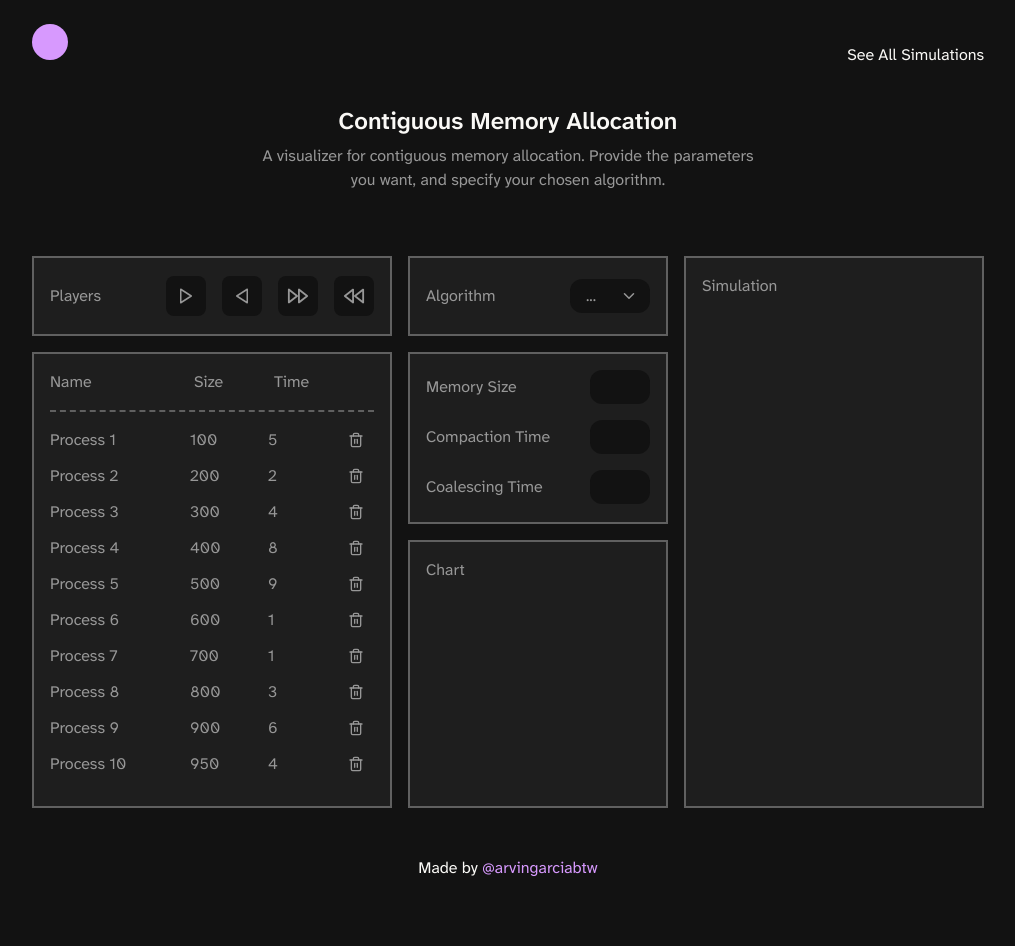
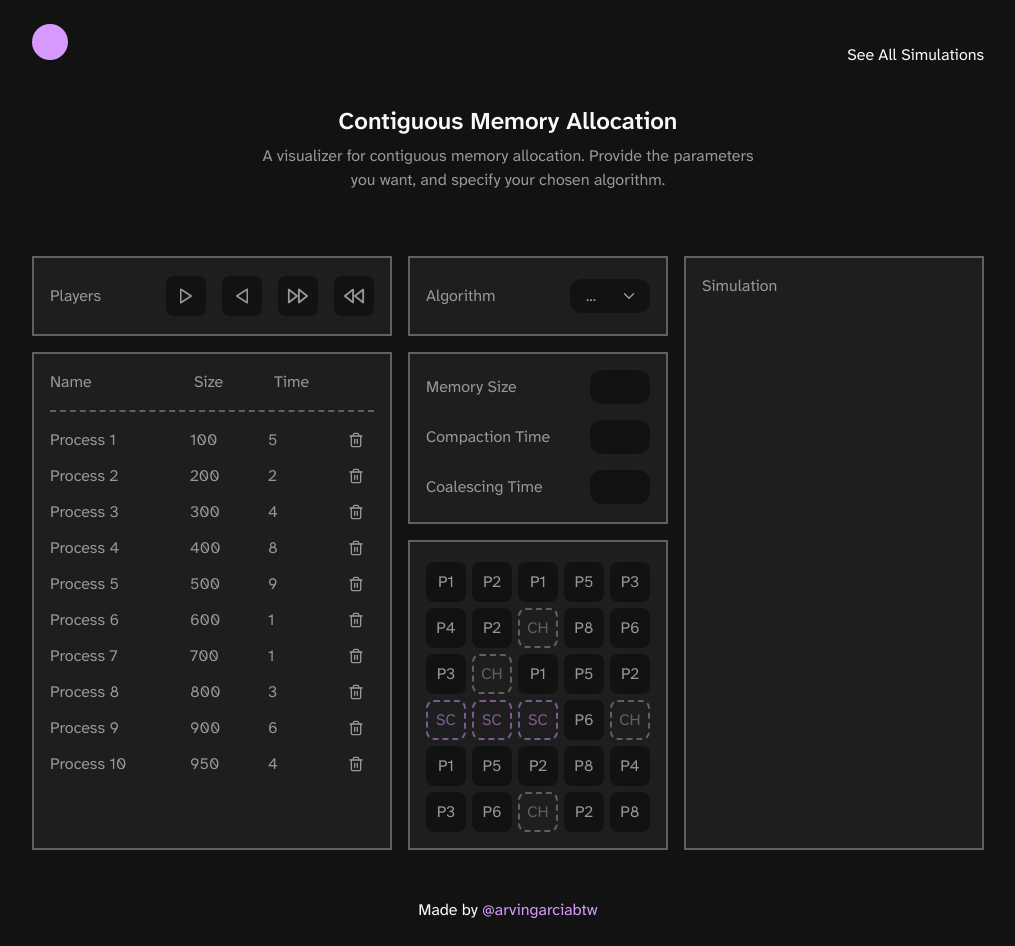
Before and after one commit to arvingarciabtw/simulations, a React (Vite) app: page /contiguous-memory-allocation in a window 1280 px wide. Shown: the whole page, without its empty margins (132-1147 px from the left). Before the commit the page ends 904 px from the top, so only its background shows below. Built offline with nearby package versions, Linux system fonts and the light colour scheme.

Commit message:
feat: implement chart component

```diff
--- a/src/pages/contiguous-memory-allocation-page.tsx
+++ b/src/pages/contiguous-memory-allocation-page.tsx
@@ -6,6 +6,7 @@ import type { Process } from "../types/process.model";
 import { Select } from "radix-ui";
 import { ChevronDown, Trash2, Play, FastForward } from "react-feather";
 import { useState } from "react";
+import type { ProcessCell } from "../types/process-cell.model";
 
 function CMAPage() {
 	return (
@@ -165,7 +166,67 @@ function Parameters() {
 }
 
 function Chart() {
-	return <section className={styles.chartGridArea}>Chart</section>;
+	const [placeholderData, setPlaceholderData] = useState([
+		{ id: 1, name: "P1", type: "normal" },
+		{ id: 2, name: "P2", type: "normal" },
+		{ id: 3, name: "P1", type: "normal" },
+		{ id: 4, name: "P5", type: "normal" },
+		{ id: 5, name: "P3", type: "normal" },
+		{ id: 6, name: "P4", type: "normal" },
+		{ id: 7, name: "P2", type: "normal" },
+		{ id: 8, name: "P6", type: "ch" },
+		{ id: 9, name: "P8", type: "normal" },
+		{ id: 10, name: "P6", type: "normal" },
+		{ id: 11, name: "P3", type: "normal" },
+		{ id: 12, name: "P7", type: "ch" },
+		{ id: 13, name: "P1", type: "normal" },
+		{ id: 14, name: "P5", type: "normal" },
+		{ id: 15, name: "P2", type: "normal" },
+		{ id: 16, name: "P8", type: "sc" },
+		{ id: 17, name: "P4", type: "sc" },
+		{ id: 18, name: "P3", type: "sc" },
+		{ id: 19, name: "P6", type: "normal" },
+		{ id: 20, name: "P7", type: "ch" },
+		{ id: 21, name: "P1", type: "normal" },
+		{ id: 22, name: "P5", type: "normal" },
+		{ id: 23, name: "P2", type: "normal" },
+		{ id: 24, name: "P8", type: "normal" },
+		{ id: 25, name: "P4", type: "normal" },
+		{ id: 26, name: "P3", type: "normal" },
+		{ id: 27, name: "P6", type: "normal" },
+		{ id: 28, name: "P7", type: "ch" },
+		{ id: 29, name: "P2", type: "normal" },
+		{ id: 30, name: "P8", type: "normal" },
+	]);
+	return (
+		<section className={styles.chartGridArea}>
+			<div className={styles.processCells}>
+				{placeholderData.map((el) => (
+					<ProcessCell key={el.id} name={el.name} type={el.type} />
+				))}
+			</div>
+		</section>
+	);
+}
+
+function ProcessCell({ type, name }: ProcessCell) {
+	return (
+		<>
+			{type === "ch" ? (
+				<article className={`${styles.processCell} ${styles.coalescingHole}`}>
+					CH
+				</article>
+			) : type === "sc" ? (
+				<article
+					className={`${styles.processCell} ${styles.storageCompaction}`}
+				>
+					SC
+				</article>
+			) : (
+				<article className={styles.processCell}>{name}</article>
+			)}
+		</>
+	);
 }
 
 function Simulation() {
--- a/src/styles/contiguous-memory-allocation.module.css
+++ b/src/styles/contiguous-memory-allocation.module.css
@@ -268,6 +268,39 @@
 	outline: 2px solid var(--color-primary);
 }
 
+/* == CHART == */
+
+.processCells {
+	margin-top: 0.25rem;
+	display: grid;
+	grid-template-columns: repeat(auto-fill, minmax(40px, 1fr));
+	gap: 6px;
+	max-height: calc(290px);
+	overflow-y: auto;
+}
+
+.processCell {
+	background: var(--color-bg);
+	aspect-ratio: 1 / 1;
+	display: grid;
+	place-content: center;
+	border-radius: 8px;
+	border: 2px solid transparent;
+}
+
+.coalescingHole {
+	background: transparent;
+	color: var(--color-dark-gray);
+	border: 2px dashed var(--color-dark-gray);
+}
+
+.storageCompaction {
+	background: transparent;
+	color: var(--color-primary);
+	border: 2px dashed var(--color-primary);
+	opacity: 0.5;
+}
+
 /* == MEDIA QUERIES == */
 
 @media (max-width: 900px) {
--- /dev/null
+++ b/src/types/process-cell.model.ts
@@ -0,0 +1,4 @@
+export interface ProcessCell {
+	name: string;
+	type: string;
+}
```
